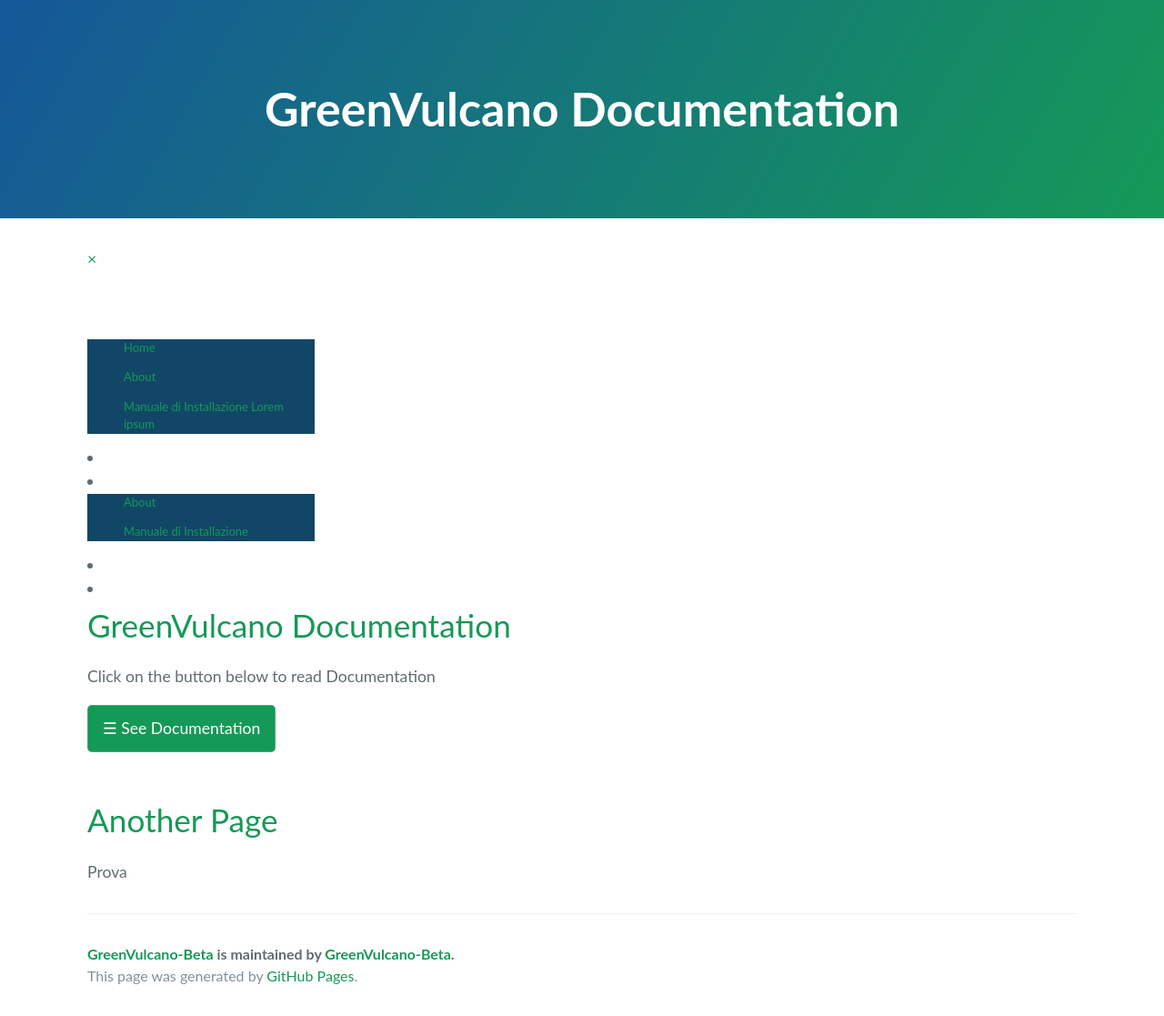
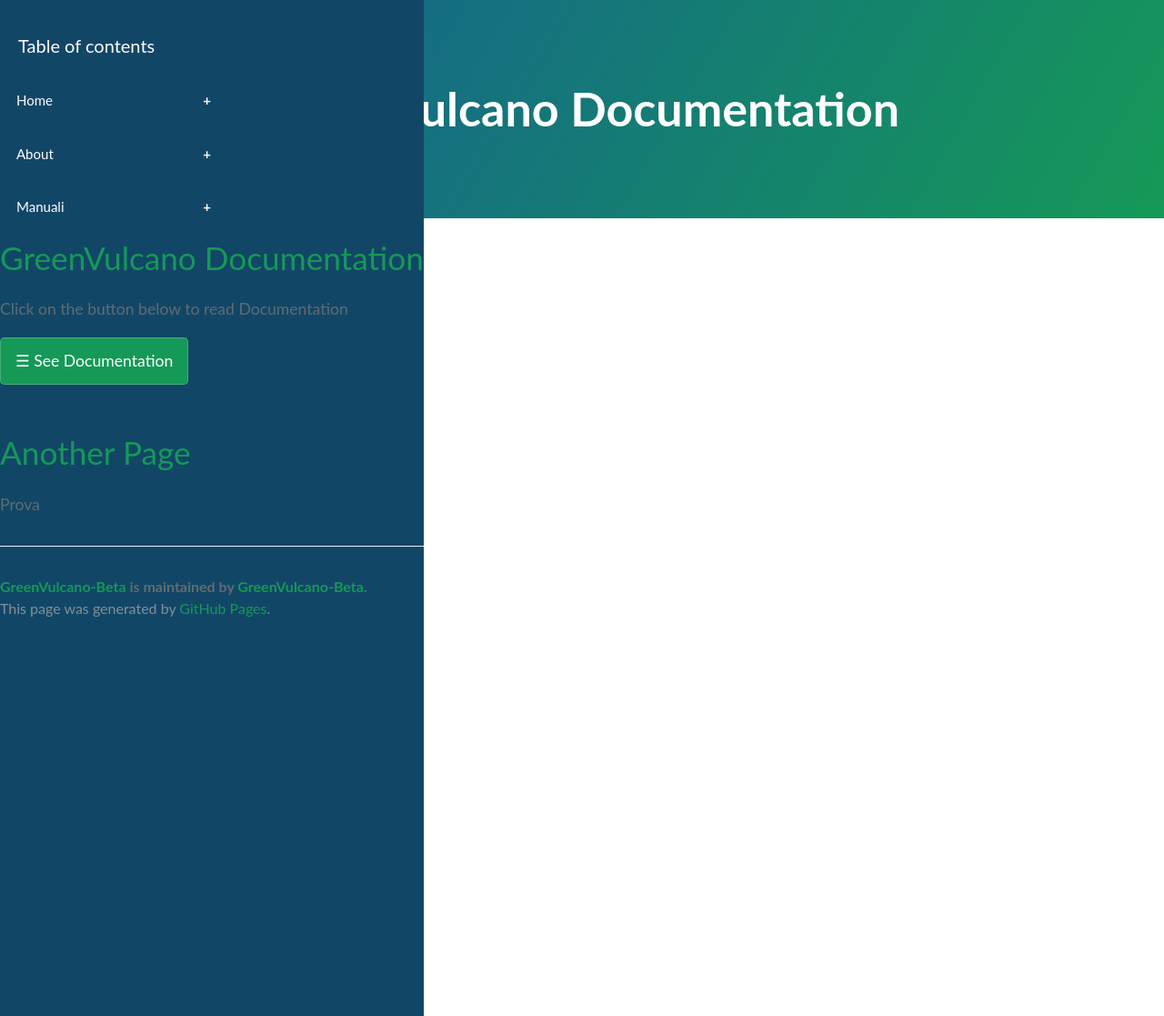
Before and after one commit to dianamw/GreenVulcano-Beta, a Jekyll site: the page built from pages/another-page.md, in a window 1280 px wide and 1117 px high. Shown: the whole window at 91% size. Built offline with Jekyll 4.4.1, drawn with Linux system fonts in a browser that asks for light colours; our own code applies the rules of GitHub Pages for plain Markdown files; the repository's description, which GitHub fills in, is left out.

Commit message:
Update body.html

```diff
--- a/_includes/body.html
+++ b/_includes/body.html
@@ -6,7 +6,7 @@
   <body>
   <section class="main-content">
    <!--Sidebar -->
-   <div id="mySidenav" class="sidenav">
+   <!--<div id="mySidenav" class="sidenav">
     <a href="javascript:void(0)" class="closebtn" onclick="closeNav()">&times;</a>
     <p id="titleT">Table of Contents</p>
     <div id="listed">
@@ -26,7 +26,28 @@
   <li><a href="{{ "pages/minorservices" | relative_url}}"> &gt; Manuale Prova </a> </li>
   <li><a href="{{ "pages/minorservices" | relative_url}}"> &gt; Manuale Installazione</a></li>
 </div>
-  </div>
+  </div> -->
+      <div id="mySidenav" class="sidebar">
+  <h2 id="titleT"> Table of contents</h2>
+<button class="accordion">Home</button>
+<div class="panel">
+  <div id="listed">
+  <ul><a href=# id="listed"> > About</a></ul>
+</div>
+</div>
+
+<button class="accordion">About</button>
+<div class="panel">
+  <ul><a href=# id="listed"> &gt Manuale</a></ul>
+</div>
+
+<button class="accordion">Manuali</button>
+<div class="panel">
+  <div id="listed">
+  <ul><a href=# id="listed"> > Manuale</a></ul>
+  <ul><a href=# id="listed"> > Manuale</a></ul>
+</div>
+</div>
 
   <div id="main">
     <h1>GreenVulcano Documentation</h1>
```
